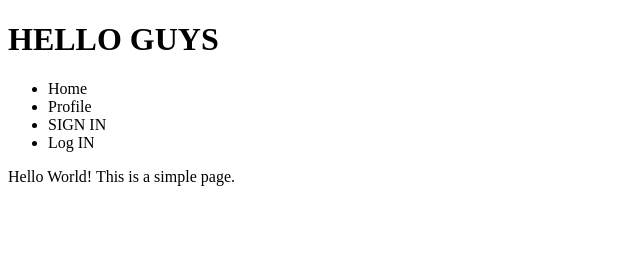
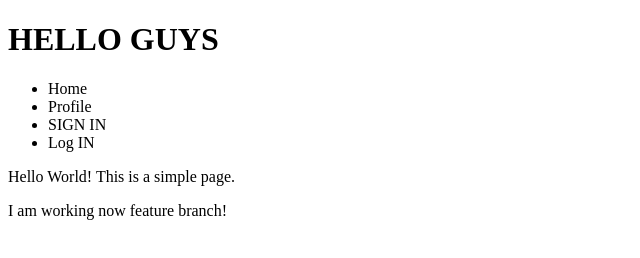
Before and after one commit to TanmoyCtg/Demo, a plain HTML site: page index.html in a window 1280 px wide. Shown: the whole page, without its empty margins (0-640 px from the left). Drawn offline with Linux system fonts and the light colour scheme.

Commit message:
add another line

```diff
--- a/index.html
+++ b/index.html
@@ -15,6 +15,7 @@
 			</ul>
 		</nav>
 		<p>Hello World! This is a simple page.</p>
+		<p>I am working now feature branch!</p>
 
 </body>
 </html>
```
